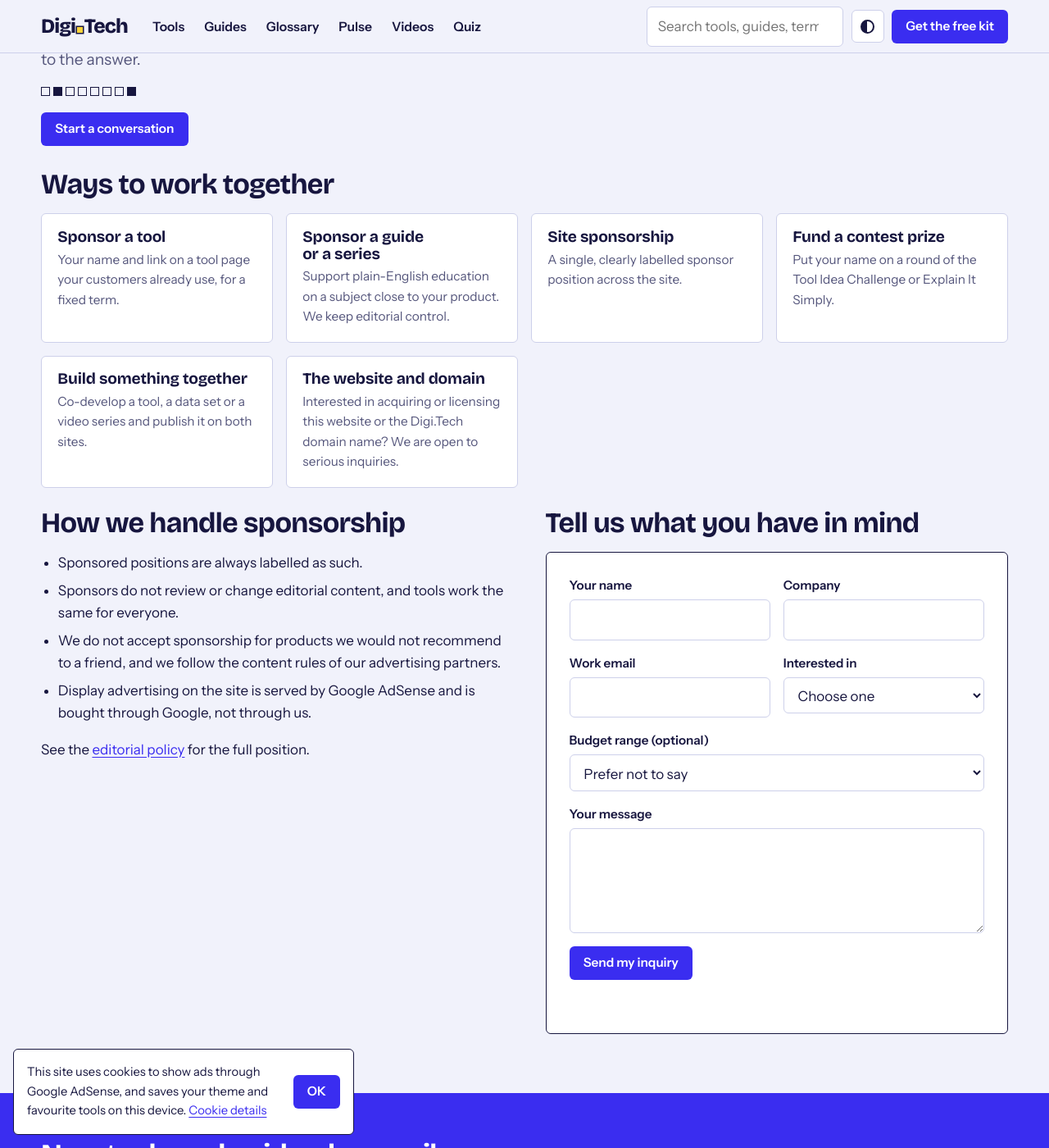
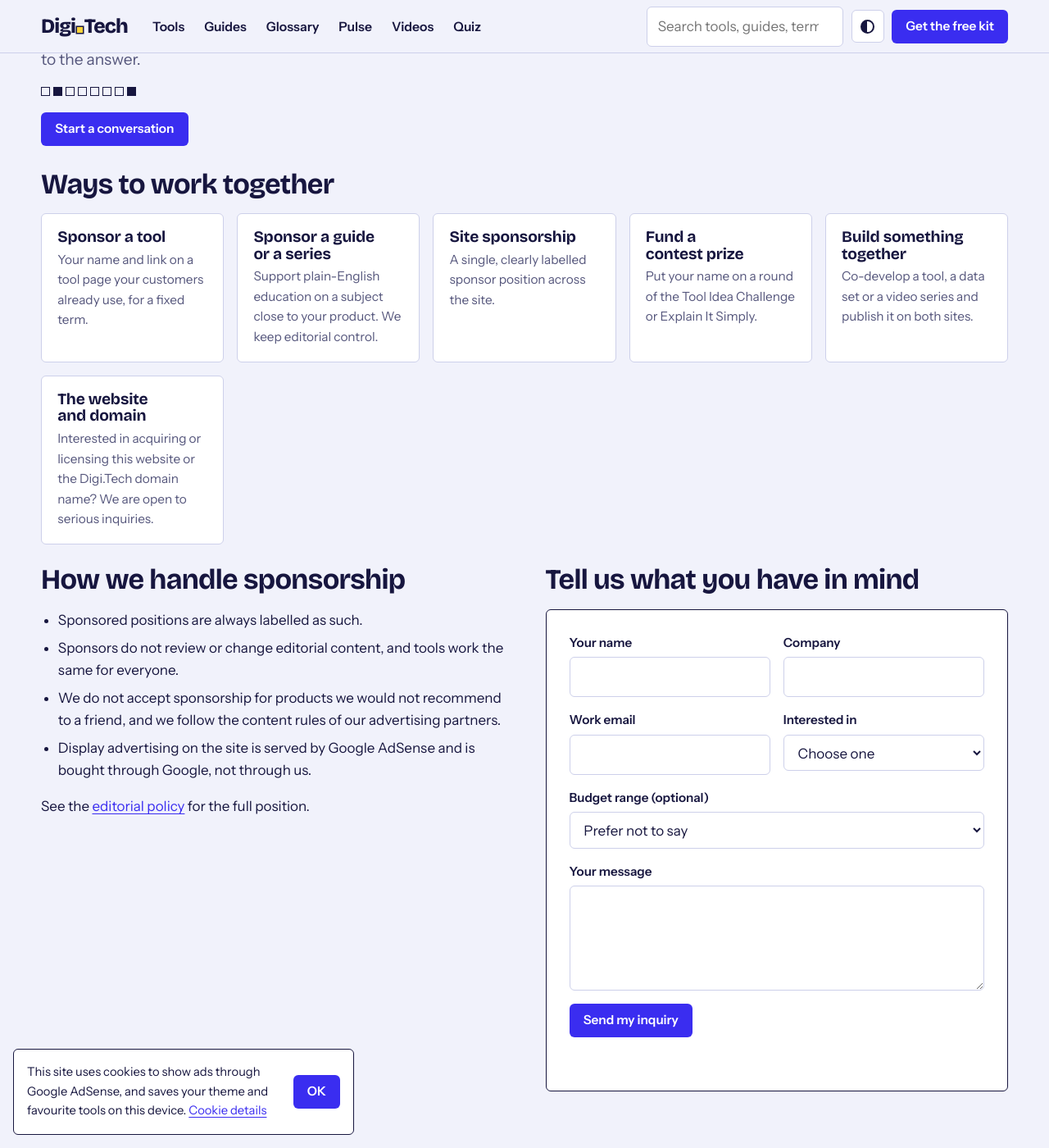
Before and after one commit to WEBWORKSA1/digi-tech, a Jekyll site: the page built from advertise/index.html, in a window 1280 px wide and 1400 px high, scrolled down 250 px. Shown: the whole window at 82% size. Built offline with Jekyll 4.4.1, drawn with Linux system fonts in a browser that asks for light colours.

Commit message:
Honour the hidden attribute, left-align reading pages, tune cards
Co-Authored-By: Claude Fable 5.2 <noreply@anthropic.com>
Claude-Session: https://claude.ai/code/session_01CLEd6B7bST4PpFt115NNFW

```diff
--- a/assets/css/base.css
+++ b/assets/css/base.css
@@ -64,6 +64,7 @@
 }
 
 *, *::before, *::after { box-sizing: border-box; }
+[hidden] { display: none !important; }
 html { -webkit-text-size-adjust: 100%; scroll-padding-top: 5rem; }
 body {
   margin: 0;
@@ -143,7 +144,7 @@ code, kbd, pre, .mono { font-family: var(--mono); font-size: 0.92em; }
 
 /* Page frame */
 .page { padding-block: clamp(1.75rem, 4vw, 3.25rem) clamp(2.5rem, 6vw, 4.5rem); }
-.page:not(.page-wide) { max-width: 50rem; }
+.page:not(.page-wide) > * { max-width: 50rem; }
 .page-head { margin-bottom: 1.75rem; }
 .lede { font-size: 1.2rem; line-height: 1.5; color: var(--muted); max-width: 44rem; }
 .meta, .crumbs { font-size: 0.92rem; color: var(--muted); }
@@ -188,5 +189,10 @@ code, kbd, pre, .mono { font-family: var(--mono); font-size: 0.92em; }
 .cookie[hidden] { display: none; }
 .cookie p { margin: 0; }
 
+/* Adjustments layered over ui.css */
+section.gloss-letter h2 { margin: 2rem 0 0.4rem; padding-bottom: 0.3rem; border-bottom: 2px solid var(--ink); scroll-margin-top: 6rem; }
+div.t-canvas { justify-self: start; }
+ul.cards { grid-template-columns: repeat(auto-fit, minmax(12.5rem, 1fr)); }
+
 @media (prefers-reduced-motion: reduce) { * { transition: none !important; animation: none !important; scroll-behavior: auto !important; } }
 @media print { .topbar, .site-head, .band, .site-foot, .cookie, .ad, .side { display: none !important; } body { background: #fff; color: #000; } }
```
